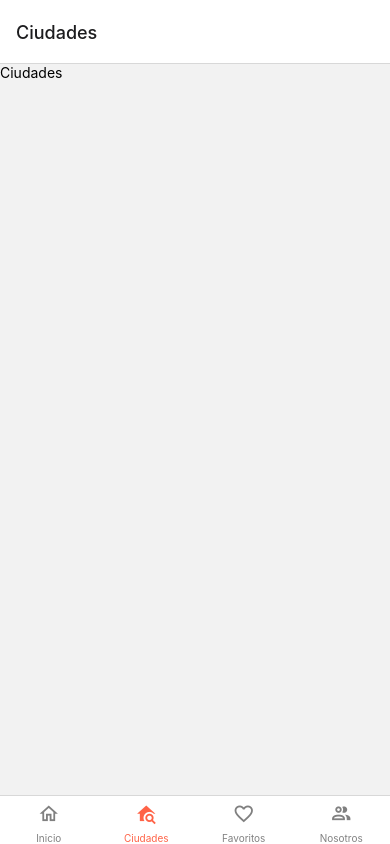
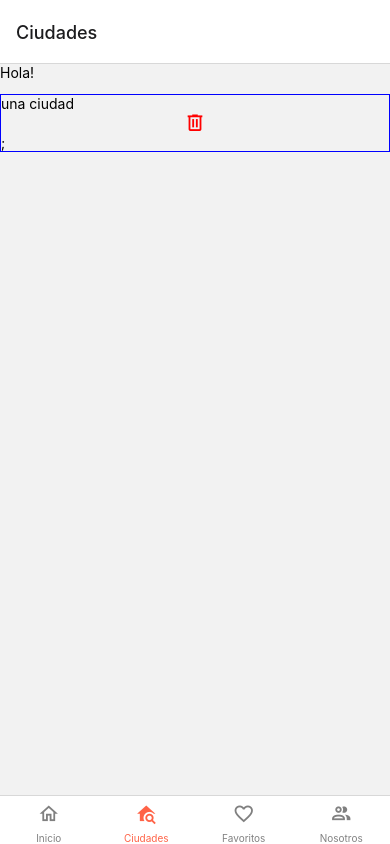
Before and after one commit to aledeloss/weather-app, a React Native app: screen /cities in a window 390 px wide. Built offline with nearby package versions, Linux system fonts and the light colour scheme.

Commit message:
armé estructura básica de lista ciudades

```diff
--- /dev/null
+++ b/app/components/CityItem/index.js
@@ -0,0 +1,23 @@
+import React from 'react'
+import { View, Text, StyleSheet } from "react-native"
+import { Icon } from "react-native-elements";
+
+export const CityItem = ({ number, cityName }) => {
+
+    const styles = StyleSheet.create({
+        cityItem: {
+            width: '100%',
+            backgoundColor: 'green',
+            border: 'solid 1px blue'
+        }
+    })
+
+    return (
+        <View style={styles.cityItem}>
+            <Text>{number}</Text>
+            <Text>{cityName}una ciudad</Text>
+            <Icon type="material-community" name='trash-can-outline' size={22} color='red' />;
+        </View>
+
+    )
+}
--- a/app/screens/Cities.js
+++ b/app/screens/Cities.js
@@ -1,12 +1,15 @@
 import React from "react";
-import {View, Text} from "react-native";
+import { View, Text } from "react-native";
+
+import { CityItem } from "../components/CityItem"
 
 export default function Cities() {
 
     return(
         <View>
             <Text>
-                Ciudades
+                Hola!
+                <CityItem/>
             </Text>
         </View>
     );
```
Also changed, not shown: 1 other file (tests, documents, lock files or other folders).
